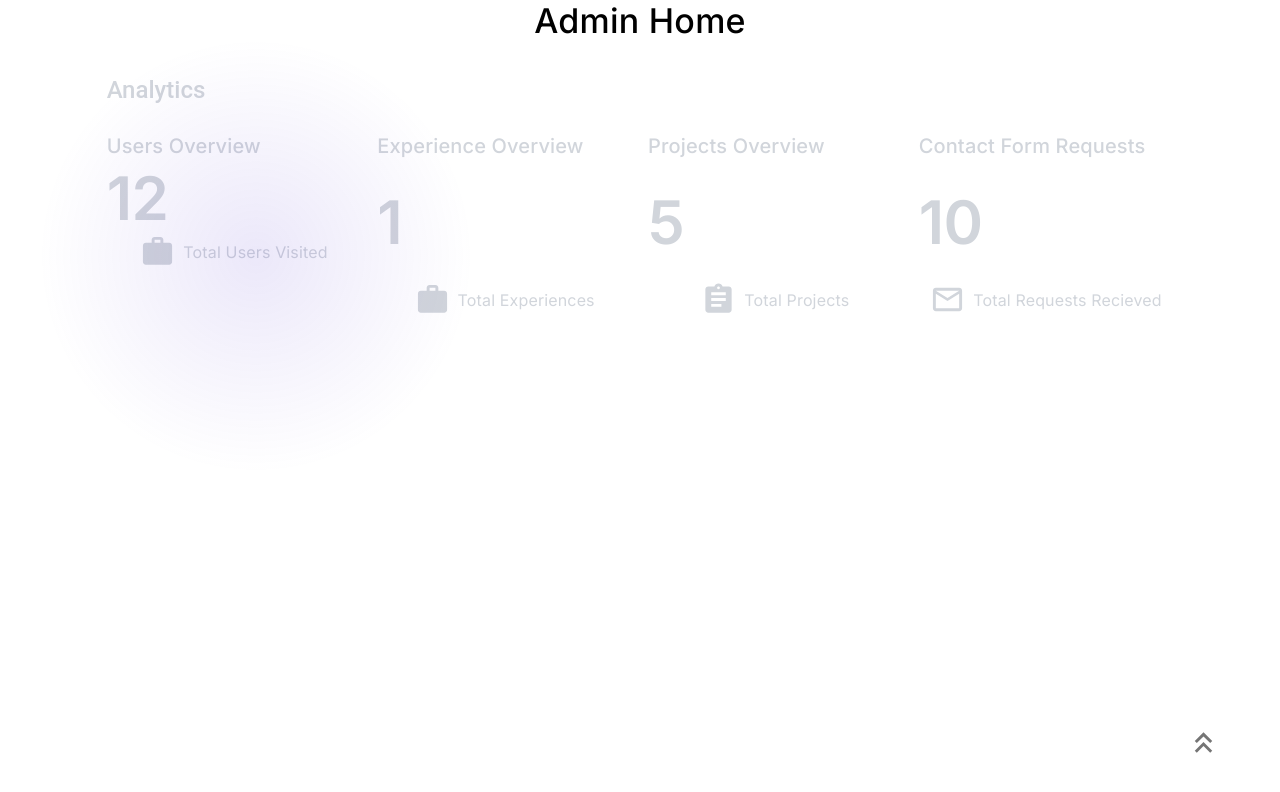
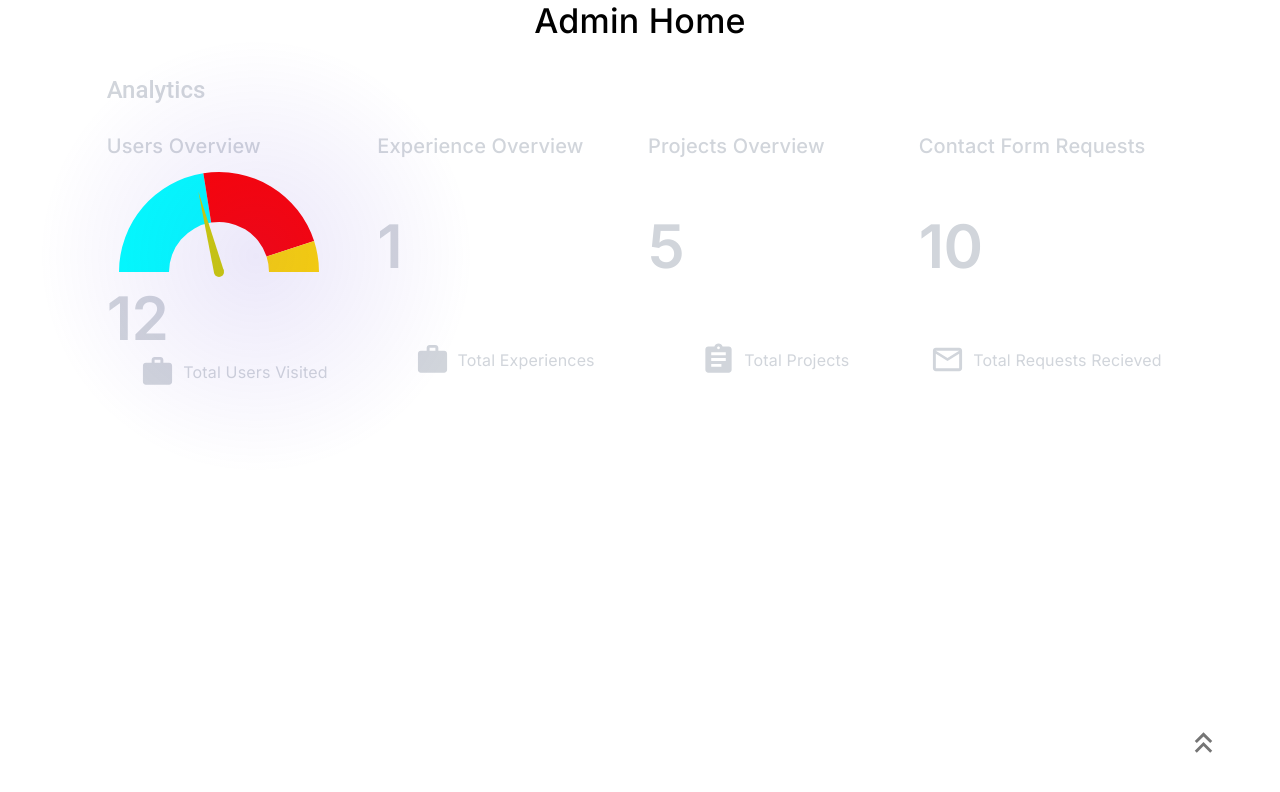
Before and after one commit to Nadeem-Abdun/nadeem_abdun_portfolio, a React (Create React App) app: page /admin/home in a window 1280 px wide. Shown: the top 792 px of the page. Built offline with nearby package versions, Linux system fonts and the light colour scheme.

Commit message:
Added AnalyticsChart Component To AnalyticsCard

```diff
--- a/src/components/AnalyticsCard.tsx
+++ b/src/components/AnalyticsCard.tsx
@@ -3,6 +3,7 @@ import { Grid, Typography } from '@mui/material';
 import { Work, Assignment, MailOutline } from '@mui/icons-material';
 import './ComponentStyles.css';
 import { useMediaQuery } from 'react-responsive';
+import AnalyticsChart from './AnalyticsChart';
 
 interface Props {
 
@@ -27,7 +28,9 @@ const AnalyticsCard: React.FC<Props> = (props) => {
                         <Typography component="h2" variant="h6" fontWeight={500} fontFamily='inter' className="text-center">Users Overview</Typography>
                     </Grid>
                     <Grid item xs={12}>
-
+                        <div className="flex justify-center">
+                            <AnalyticsChart value={42} />
+                        </div>
                     </Grid>
                     <Grid item xs={12}>
                         <Typography component="h2" variant="h2" fontWeight={600} fontFamily='inter' className="text-center">12</Typography>
```
